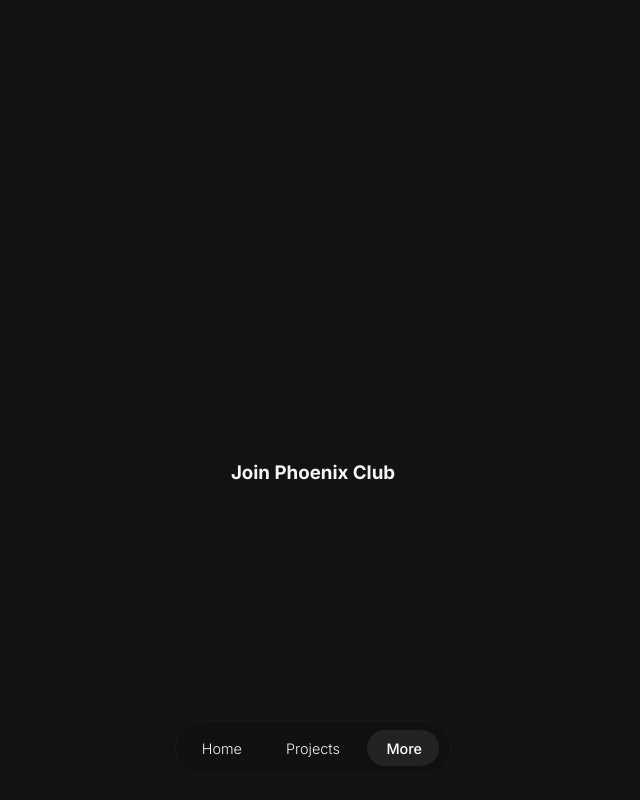
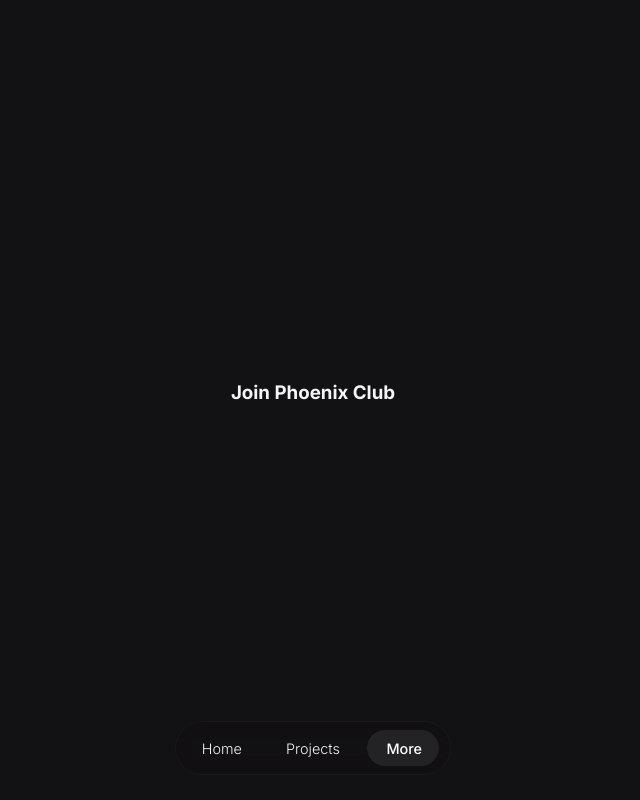
Before and after one commit to babyo77/Portfolio, a website: page index.html in a window 1280 px wide. Both pictures are taken after a click on the label "More". Shown: the whole page, without its empty margins (327-967 px from the left). Drawn offline with Linux system fonts and the light colour scheme.

Commit message:
Update style.css

```diff
--- a/style.css
+++ b/style.css
@@ -285,3 +285,8 @@ a:hover {
   transition: color .4s cubic-bezier(0.215, 0.610, 0.355, 1);
   color: #87838c;
 }
+
+.More{
+  position: relative;
+  top: -10%;
+}
```
